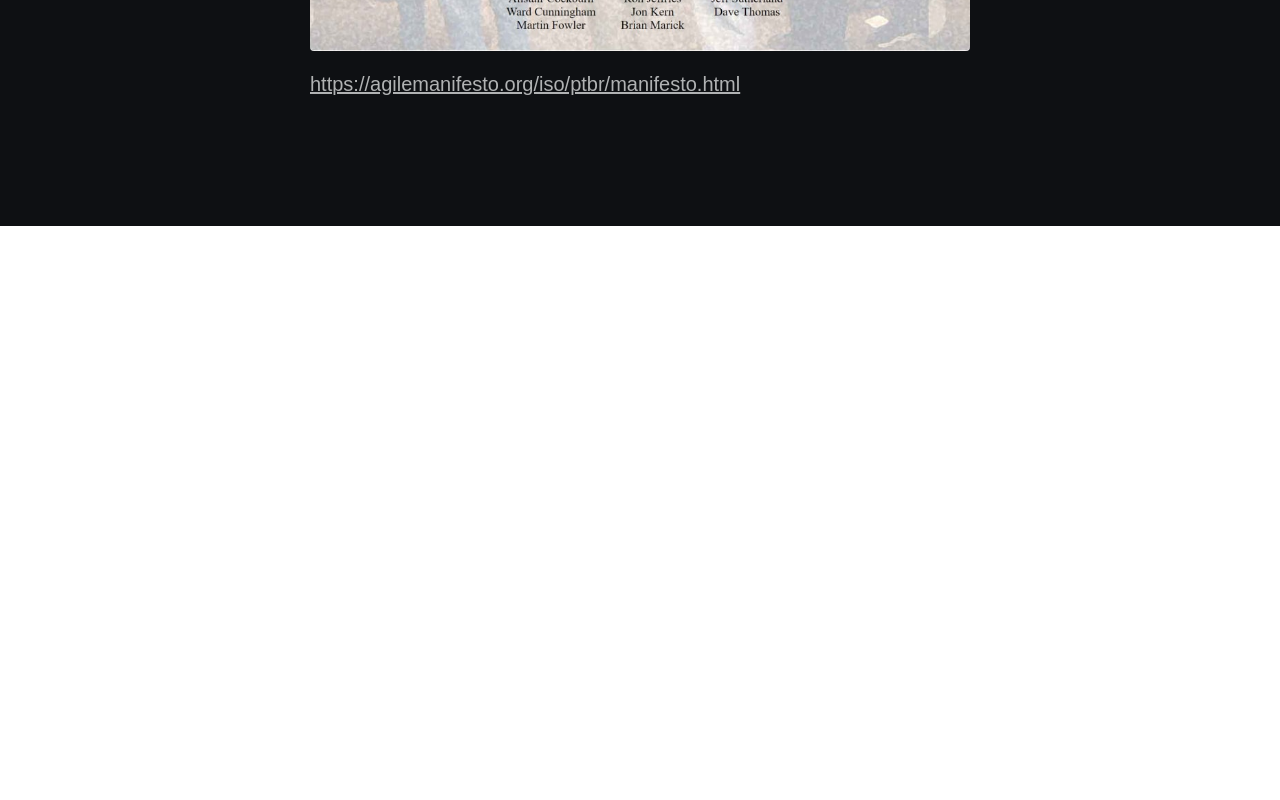
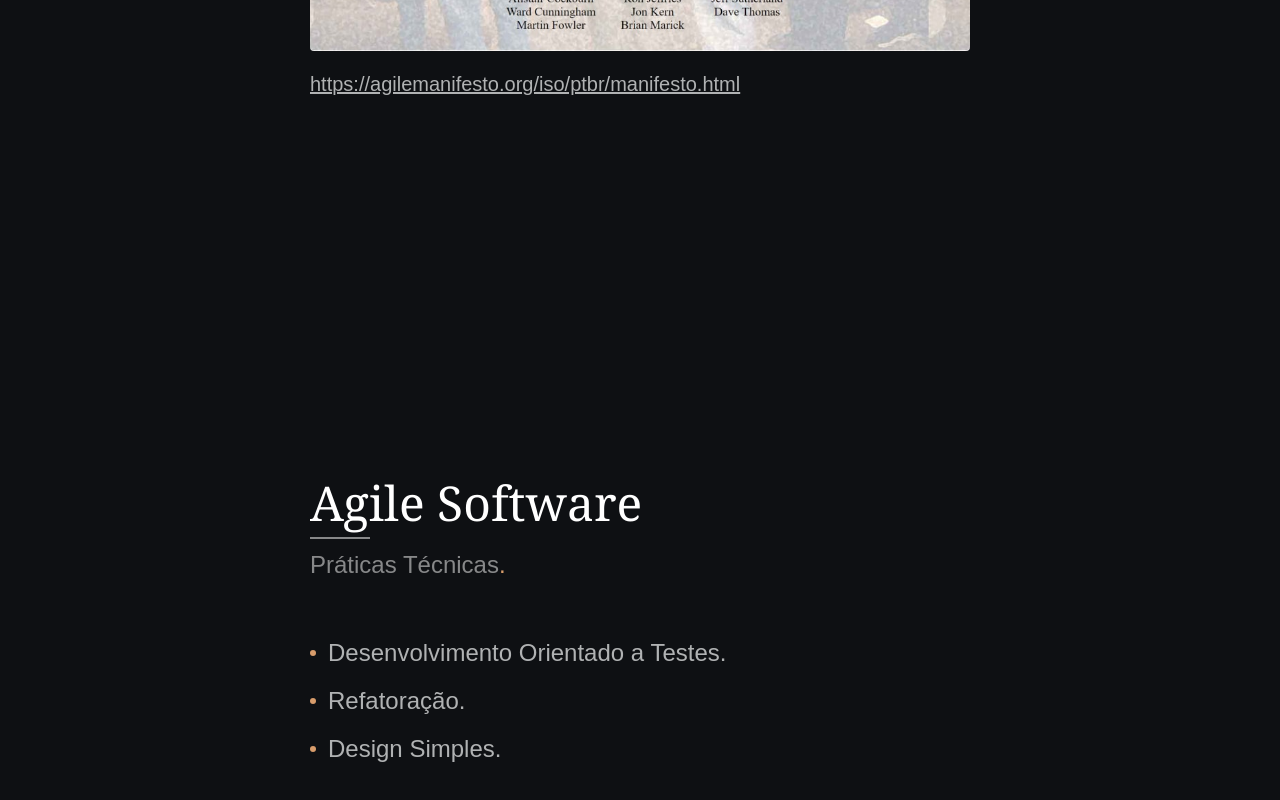
Before and after one commit to GabriellBarbosa/React-Course-Page, a React (Vite) app: page /content/slide/clean-code in a window 1280 px wide. Shown: the part 1374-2174 px from the top of the page. Before the commit the page ends 1600 px from the top, so only its background shows below. Built offline with nearby package versions, Linux system fonts and the light colour scheme.

Commit message:
style list

```diff
--- a/src/assets/css/Slide.module.css
+++ b/src/assets/css/Slide.module.css
@@ -44,8 +44,32 @@
     font-size: 1.5rem;
     line-height: 2rem;
     margin-top: 0.625rem;
+    font-weight: 400;
 }
 
 .subtitle span {
     color: var(--c-0-light);
 }
+
+.list {
+    margin-top: 3rem;
+}
+
+.list li {
+    display: flex;
+    align-items: center;
+    font-family: Arial, Helvetica, sans-serif;
+    font-size: 1.5rem;
+    line-height: 3rem;
+    color: var(--gray-5);
+}
+
+.list li::before {
+    content: '';
+    display: block;
+    width: 0.375rem;
+    height: 0.375rem;
+    border-radius: 50%;
+    background-color: var(--c-0-light);
+    margin-right: 0.75rem;
+}
--- a/src/pages/Slide/CleanCode/CleanCode.tsx
+++ b/src/pages/Slide/CleanCode/CleanCode.tsx
@@ -11,7 +11,7 @@ function CleanCode() {
                 <div className={slideStyles.container}>
                     <span className={styles.logo}><img src={logo} alt="BookInVideo" /></span>
                     <h1 className={`${slideStyles.title} ${styles.introTitle}`}>Código Limpo</h1>
-                    <p className={slideStyles.subtitle}>Habilidades Práticas do Agile Software<span>.</span></p>
+                    <h2 className={slideStyles.subtitle}>Habilidades Práticas do Agile Software<span>.</span></h2>
                 </div>
             </section>
 
@@ -24,6 +24,18 @@ function CleanCode() {
                     <a className={styles.manifestoLink} href="https://agilemanifesto.org/iso/ptbr/manifesto.html" target='_blank'>https://agilemanifesto.org/iso/ptbr/manifesto.html</a>
                 </div>
             </section>
+
+            <section className={slideStyles.wrapper}>
+                <div className={slideStyles.container}>
+                    <h1 className={slideStyles.regular_title}>Agile Software</h1>
+                    <h2 className={slideStyles.subtitle}>Práticas Técnicas<span>.</span></h2>
+                    <ul className={slideStyles.list}>
+                        <li>Desenvolvimento Orientado a Testes.</li>
+                        <li>Refatoração.</li>
+                        <li>Design Simples.</li>
+                    </ul>
+                </div>
+            </section>
         </div>
     )
 }
```
